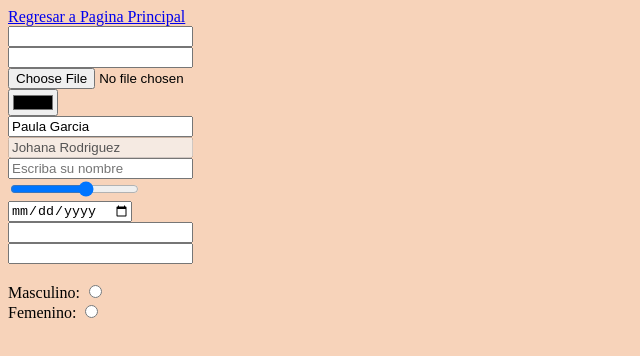
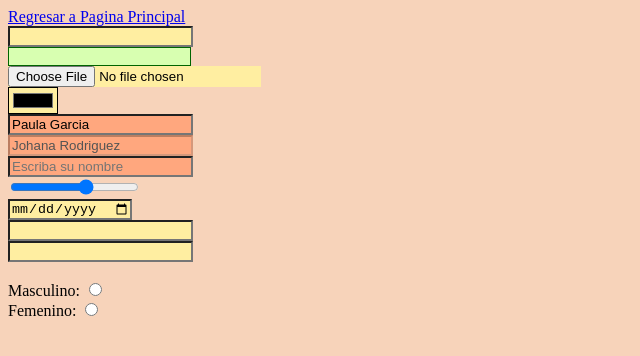
Before and after one commit to PaulaJGarciaR/Curriculum, a plain HTML site: page html/newform.html in a window 1280 px wide. Shown: the whole page, without its empty margins (0-640 px from the left). Drawn offline with Linux system fonts and the light colour scheme.

Commit message:
add files update

```diff
--- a/css/style.css
+++ b/css/style.css
@@ -6,9 +6,25 @@ body{
     background-color: rgb(247, 211, 186);
 }
 img{
-    width: 200px;
-    height: 100px;
+    width: 30%;
+    height: 15%;
 }
 tr:hover{
     background-color: cornsilk;
 }
+
+input {
+    background-color: rgb(255, 238, 161);
+
+}
+.inputcolor{
+    background-color: rgb(255, 167, 126);
+
+
+}
+#contraseña{
+    background-color: rgb(216, 255, 177);
+   color: darkgreen;
+   border:1px solid;
+   border-color: darkgreen ;
+}
```
Also changed, not shown: index.html (+2 -0 lines).
